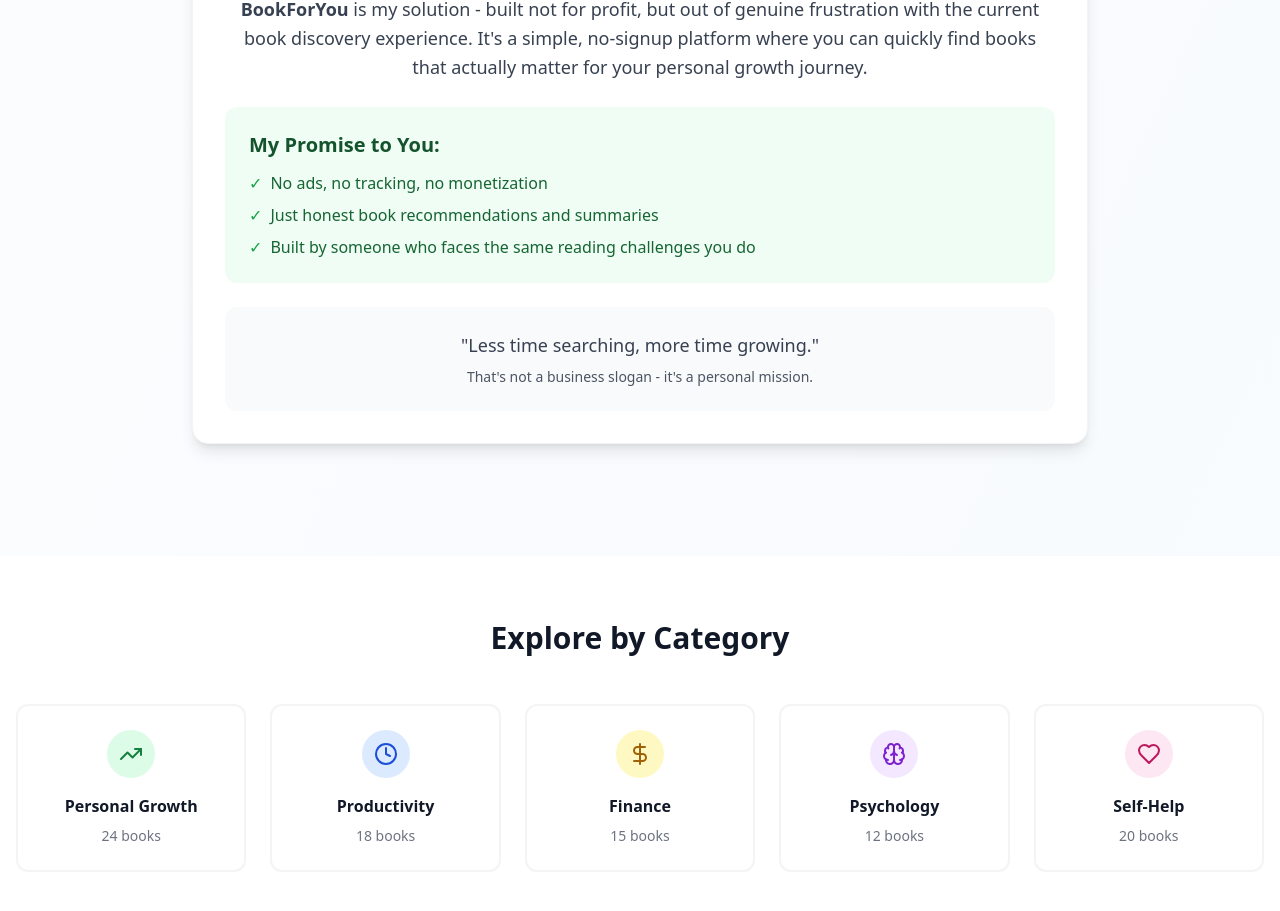
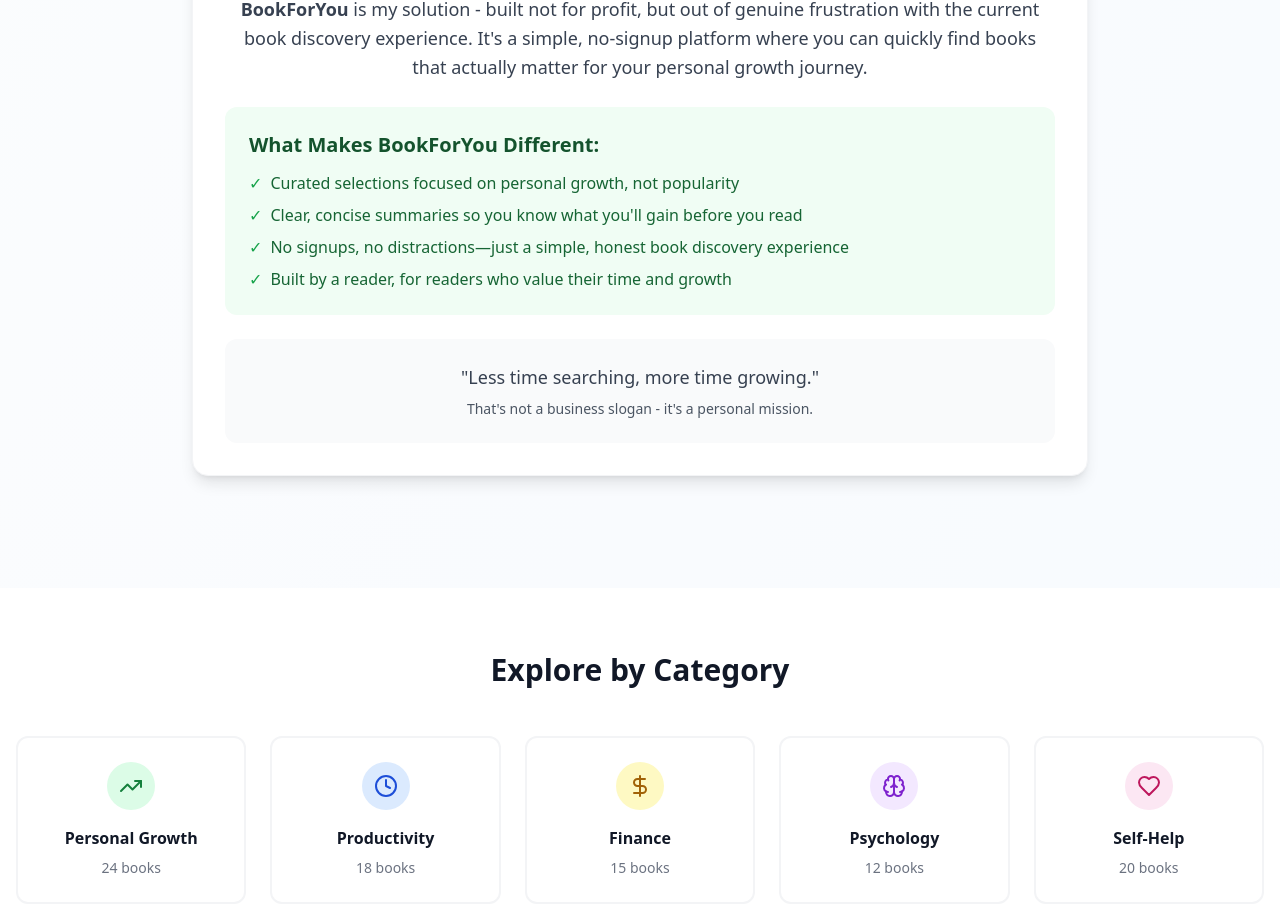
Before and after one commit to devlopersumit/BookPicker, a React (Vite) app: page / in a window 1280 px wide. Shown: the part 1031-1942 px from the top of the page. Built offline with nearby package versions, Linux system fonts and the light colour scheme.

Commit message:
updated WhyBookForYou section

```diff
--- a/src/Components/WhyBookForYou.jsx
+++ b/src/Components/WhyBookForYou.jsx
@@ -59,25 +59,36 @@
                   personal growth journey.
                 </p>
                 <div class="bg-green-50 rounded-xl p-6 mb-6">
-                  <h3 class="text-xl font-semibold text-green-900 mb-3">
-                    My Promise to You:
+                  <h3 className="text-xl font-semibold text-green-900 mb-3">
+                    What Makes BookForYou Different:
                   </h3>
-                  <ul class="space-y-2 text-green-800">
-                    <li class="flex items-center space-x-2">
-                      <span class="text-green-600">✓</span>
-                      <span>No ads, no tracking, no monetization</span>
-                    </li>
-                    <li class="flex items-center space-x-2">
-                      <span class="text-green-600">✓</span>
+                  <ul className="space-y-2 text-green-800">
+                    <li className="flex items-center space-x-2">
+                      <span className="text-green-600">✓</span>
                       <span>
-                        Just honest book recommendations and summaries
+                        Curated selections focused on personal growth, not
+                        popularity
                       </span>
                     </li>
-                    <li class="flex items-center space-x-2">
-                      <span class="text-green-600">✓</span>
+                    <li className="flex items-center space-x-2">
+                      <span className="text-green-600">✓</span>
                       <span>
-                        Built by someone who faces the same reading challenges
-                        you do
+                        Clear, concise summaries so you know what you'll gain
+                        before you read
+                      </span>
+                    </li>
+                    <li className="flex items-center space-x-2">
+                      <span className="text-green-600">✓</span>
+                      <span>
+                        No signups, no distractions—just a simple, honest book
+                        discovery experience
+                      </span>
+                    </li>
+                    <li className="flex items-center space-x-2">
+                      <span className="text-green-600">✓</span>
+                      <span>
+                        Built by a reader, for readers who value their time and
+                        growth
                       </span>
                     </li>
                   </ul>
```
